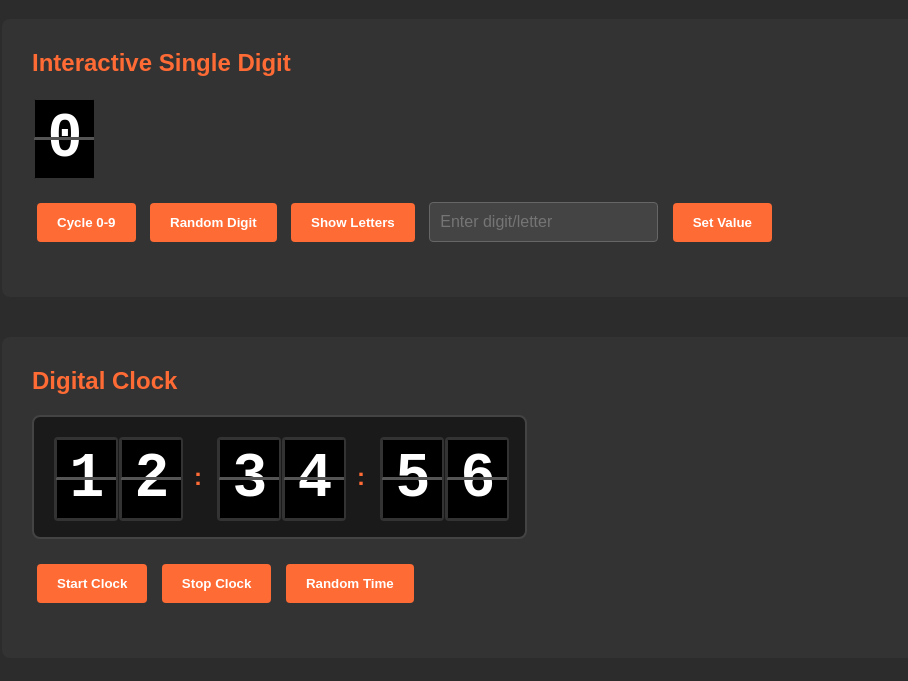
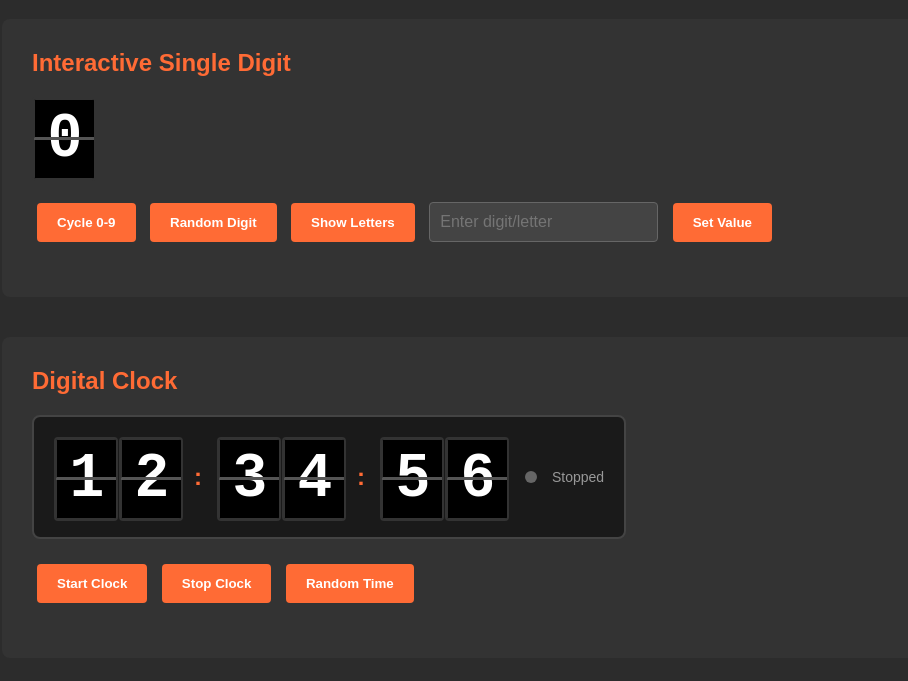
Before and after one commit to StephanWald/SplitFlapDigit, a website: page index.html in a window 1280 px wide. Shown: the part 119-800 px from the top of the page, without its empty margins (38-946 px from the left). Drawn offline with Linux system fonts and the light colour scheme.

Commit message:
auto-claude: subtask-1-2 - Add HTML status indicator element to clock display

```diff
--- a/index.html
+++ b/index.html
@@ -167,6 +167,8 @@
                 <span class="separator">:</span>
                 <split-flap-digit id="sec1" value="5" alphabet="0123456789"></split-flap-digit>
                 <split-flap-digit id="sec2" value="6" alphabet="0123456789"></split-flap-digit>
+                <span id="clockStatus" class="clock-status"></span>
+                <span id="clockStatusText" style="margin-left: 10px; font-size: 14px; color: #999;">Stopped</span>
             </div>
             <div class="controls">
                 <button onclick="startClock()">Start Clock</button>
```
